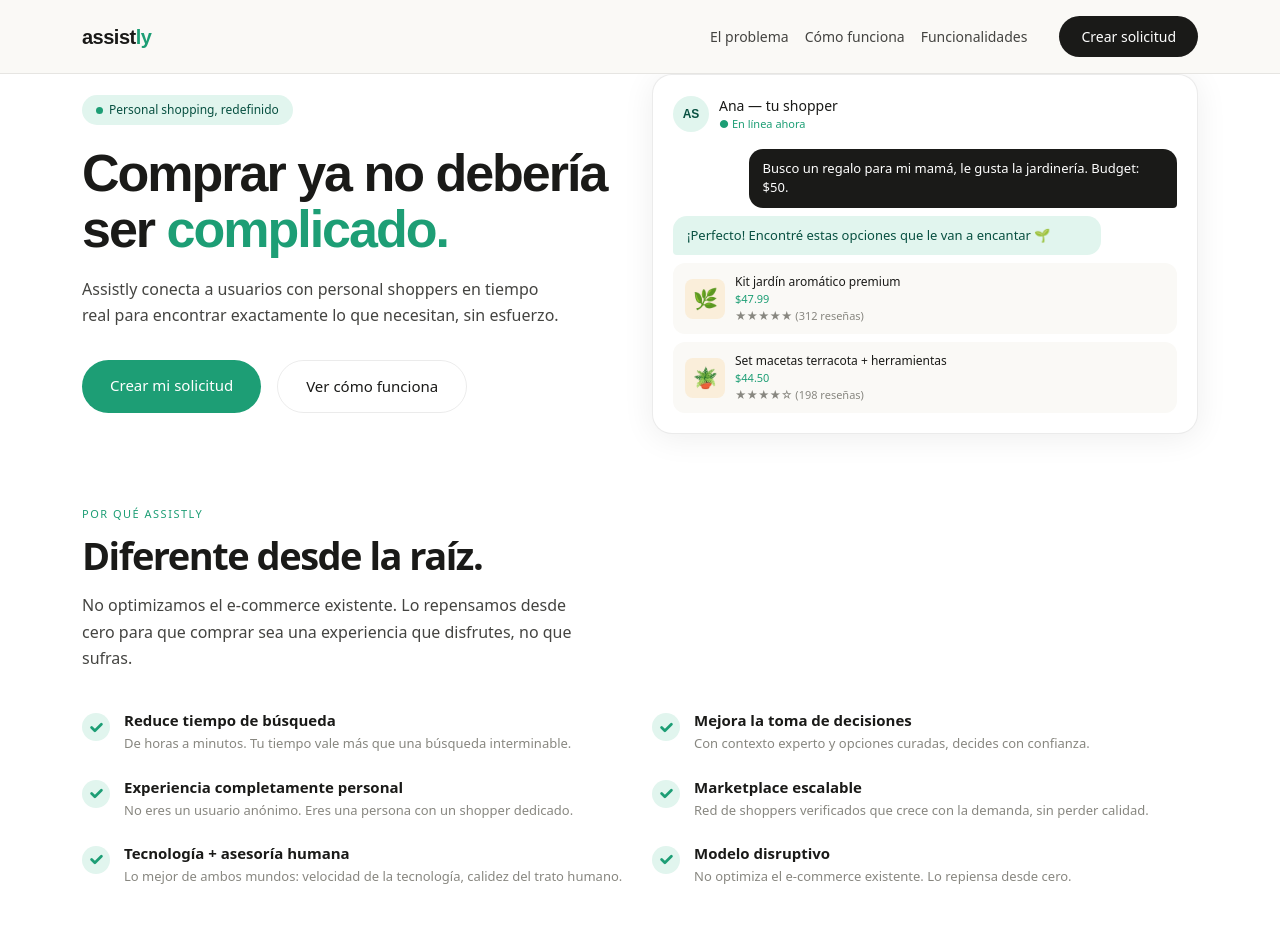
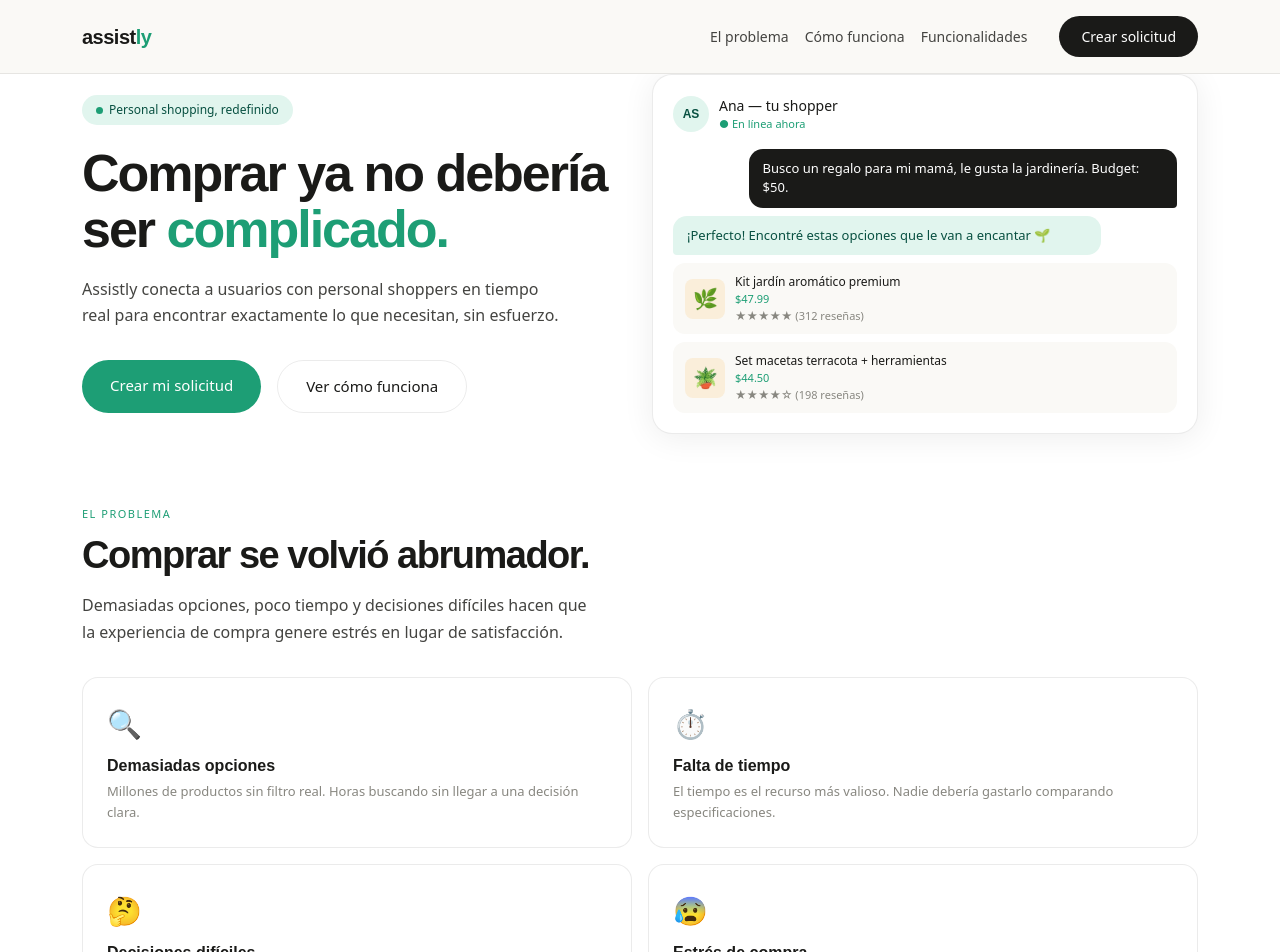
Before and after one commit to Danilocerna18/AssistlyPageInformation, an Angular app in the folder LandingPage/: page / in a window 1280 px wide. Shown: the top 952 px of the page. Built offline with nearby package versions, Linux system fonts and the light colour scheme.

Commit message:
here is the problem

```diff
--- a/LandingPage/src/app/app.html
+++ b/LandingPage/src/app/app.html
@@ -2,6 +2,7 @@
 
 <main>
   <app-hero></app-hero>
+  <app-problem></app-problem>
   <app-value-prop></app-value-prop>
   <app-vision></app-vision>
   <app-cta></app-cta>
--- a/LandingPage/src/app/app.ts
+++ b/LandingPage/src/app/app.ts
@@ -5,6 +5,7 @@ import { CtaComponent } from './components/shared/cta/cta';
 import { VisionComponent } from './components/sections-b/vision/vision';
 import { HeroComponent } from './components/sections-a/hero/hero';
 import { ValuePropComponent } from './components/sections-b/value-prop/value-prop';
+import { ProblemComponent } from './components/sections-a/problem/problem';
 
 @Component({
   selector: 'app-root',
@@ -15,7 +16,8 @@ import { ValuePropComponent } from './components/sections-b/value-prop/value-pro
     CtaComponent,
     VisionComponent,
     ValuePropComponent,
-    HeroComponent
+    HeroComponent,
+    ProblemComponent
   ],
   templateUrl: './app.html',
   styleUrl: './app.css'
--- a/LandingPage/src/app/components/sections-a/problem/problem.css
+++ b/LandingPage/src/app/components/sections-a/problem/problem.css
@@ -0,0 +1,64 @@
+ .problem-section {
+  padding: 72px 0;
+}
+
+.section-label {
+  font-size: 11px;
+  font-weight: 500;
+  letter-spacing: 1.5px;
+  text-transform: uppercase;
+  color: #1D9E75;
+  margin-bottom: 12px;
+  display: block;
+}
+
+.section-title {
+  font-family: 'Syne', sans-serif;
+  font-size: 38px;
+  font-weight: 800;
+  letter-spacing: -1.5px;
+  line-height: 1.1;
+  color: #1a1a18;
+  margin-bottom: 16px;
+}
+
+.section-sub {
+  font-size: 16px;
+  color: #444441;
+  line-height: 1.65;
+  font-weight: 300;
+  max-width: 520px;
+}
+
+.problem-card {
+  background: #fff;
+  border: 0.5px solid rgba(0,0,0,0.08);
+  border-radius: 16px;
+  padding: 24px;
+  height: 100%;
+  transition: transform 0.2s;
+}
+
+.problem-card:hover {
+  transform: translateY(-3px);
+}
+
+.problem-icon {
+  font-size: 28px;
+  margin-bottom: 12px;
+}
+
+.problem-card h3 {
+  font-family: 'Syne', sans-serif;
+  font-size: 16px;
+  font-weight: 700;
+  color: #1a1a18;
+  margin-bottom: 6px;
+}
+
+.problem-card p {
+  font-size: 13px;
+  color: #888780;
+  line-height: 1.6;
+  margin: 0;
+}
--- a/LandingPage/src/app/components/sections-a/problem/problem.html
+++ b/LandingPage/src/app/components/sections-a/problem/problem.html
@@ -1 +1,20 @@
-<p>problem works!</p>
+<section class="problem-section" id="problema">
+  <div class="container">
+    <span class="section-label">El problema</span>
+    <h2 class="section-title">Comprar se volvió abrumador.</h2>
+    <p class="section-sub">
+      Demasiadas opciones, poco tiempo y decisiones difíciles hacen que
+      la experiencia de compra genere estrés en lugar de satisfacción.
+    </p>
+
+    <div class="row g-3 mt-2">
+      <div class="col-sm-6" *ngFor="let item of problems">
+        <div class="problem-card">
+          <div class="problem-icon">{{ item.icon }}</div>
+          <h3>{{ item.title }}</h3>
+          <p>{{ item.description }}</p>
+        </div>
+      </div>
+    </div>
+  </div>
+</section>
--- a/LandingPage/src/app/components/sections-a/problem/problem.ts
+++ b/LandingPage/src/app/components/sections-a/problem/problem.ts
@@ -1,11 +1,34 @@
-import { Component } from '@angular/core';
+ import { Component } from '@angular/core';
+import { CommonModule } from '@angular/common';
 
 @Component({
   selector: 'app-problem',
-  imports: [],
+  standalone: true,
+  imports: [CommonModule],
   templateUrl: './problem.html',
-  styleUrl: './problem.css',
+  styleUrls: ['./problem.css']
 })
-export class Problem {
-
+export class ProblemComponent {
+  problems = [
+    {
+      icon: '🔍',
+      title: 'Demasiadas opciones',
+      description: 'Millones de productos sin filtro real. Horas buscando sin llegar a una decisión clara.'
+    },
+    {
+      icon: '⏱',
+      title: 'Falta de tiempo',
+      description: 'El tiempo es el recurso más valioso. Nadie debería gastarlo comparando especificaciones.'
+    },
+    {
+      icon: '🤔',
+      title: 'Decisiones difíciles',
+      description: 'Sin contexto personal ni asesoría, cualquier compra se convierte en una apuesta.'
+    },
+    {
+      icon: '😰',
+      title: 'Estrés de compra',
+      description: 'El e-commerce prometió facilidad, pero entregó abrumamiento. Eso tiene que cambiar.'
+    }
+  ];
 }
```
Also changed, not shown: LandingPage/src/app/components/shared/footer/footer.html (line endings or trailing spaces).
